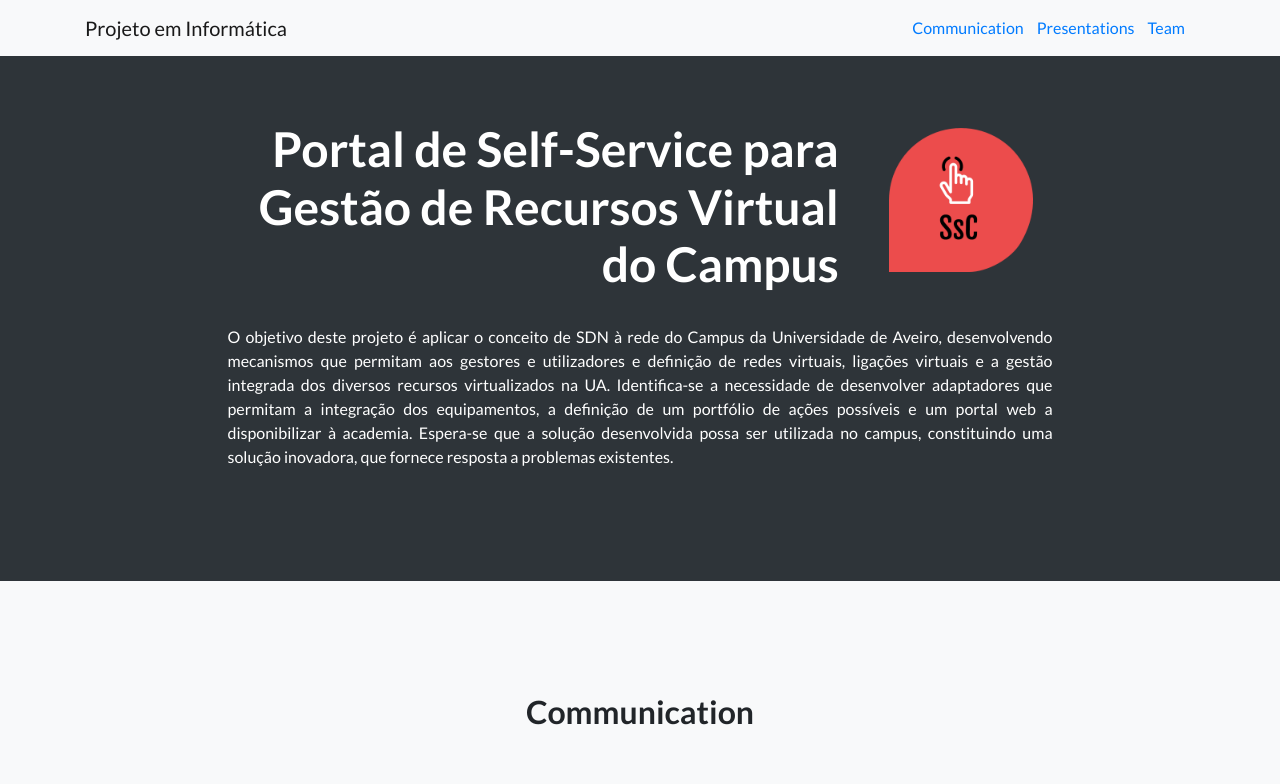
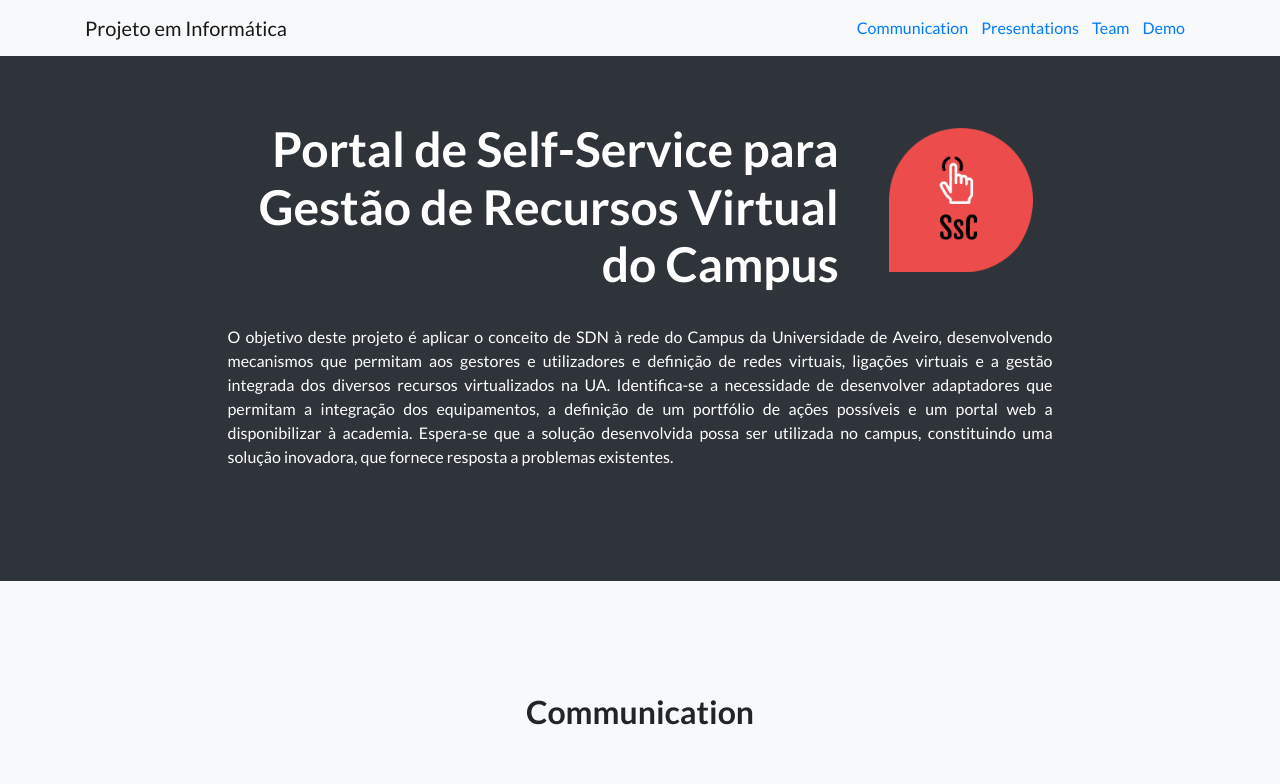
Before and after one commit to Self-Service-Campus/ssc-public_website, a website: page index.html in a window 1280 px wide. Shown: the top 784 px of the page. Drawn offline with Linux system fonts and the light colour scheme.

Commit message:
added demo to page

```diff
--- a/index.html
+++ b/index.html
@@ -33,6 +33,7 @@
         <a href="#communication" style="margin-right:10px">Communication</a>
         <a href="#presentations" style="margin-right:10px">Presentations</a>
         <a href="#team" style="margin-right:10px">Team</a>
+        <a href="#demo" style="margin-right:10px">Demo</a>
       </div>
     </div>
   </nav>
@@ -162,7 +163,7 @@
     </div>
   </section>
 
-  <section class="features-icons bg-light text-center">
+  <section id="demo" class="features-icons bg-light text-center">
     <div class="container">
       <div class="row">
         <div class="col-lg-6">
```
